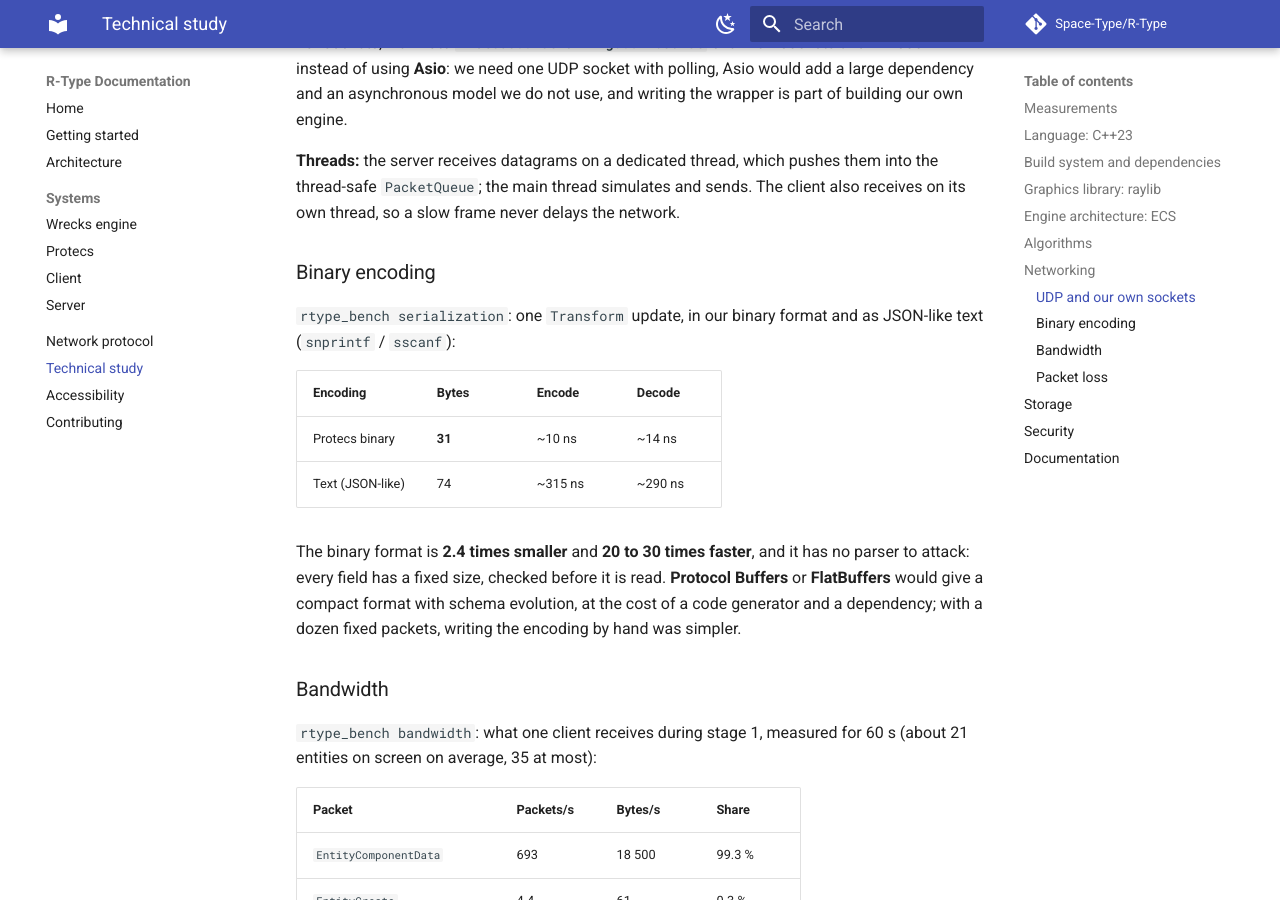
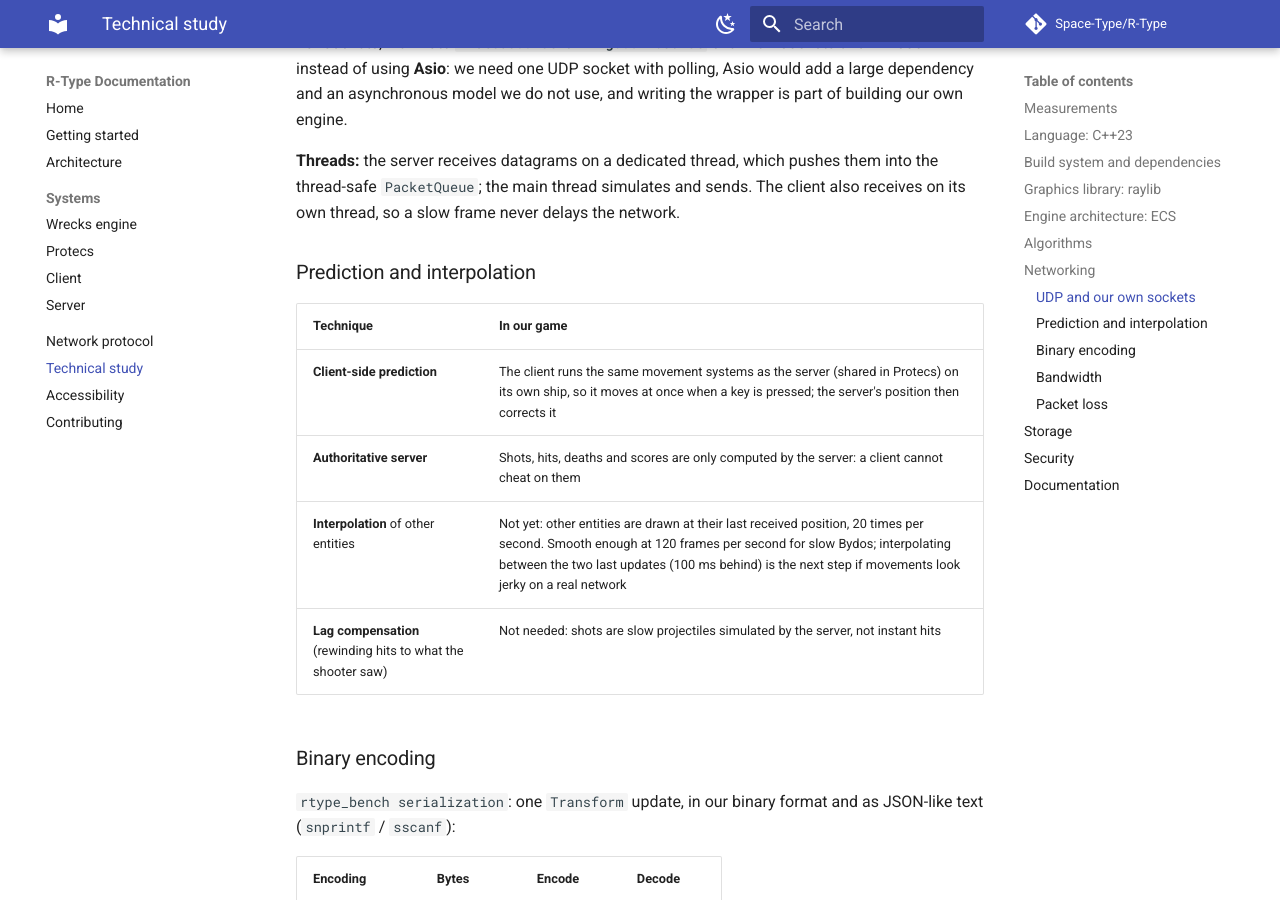
Before and after one commit to Space-Type/Documentation, an MkDocs documentation site: the page built from docs/technical-study.md, in a window 1280 px wide and 900 px high, scrolled down 5329 px. Built offline with MkDocs 1.6.1 and Material for MkDocs 9.7.7, drawn with Linux system fonts in a browser that asks for light colours; comment, search, counter and statistics services are not loaded; some of the changed text lies outside the part shown.

Commit message:
docs(study): add prediction, interpolation, spoofing and dependency monitoring

```diff
--- a/docs/technical-study.md
+++ b/docs/technical-study.md
@@ -169,6 +169,15 @@ them into the thread-safe `PacketQueue`; the main thread simulates and sends.
 The client also receives on its own thread, so a slow frame never delays the
 network.
 
+### Prediction and interpolation
+
+| Technique | In our game |
+|---|---|
+| **Client-side prediction** | The client runs the same movement systems as the server (shared in Protecs) on its own ship, so it moves at once when a key is pressed; the server's position then corrects it |
+| **Authoritative server** | Shots, hits, deaths and scores are only computed by the server: a client cannot cheat on them |
+| **Interpolation** of other entities | Not yet: other entities are drawn at their last received position, 20 times per second. Smooth enough at 120 frames per second for slow Bydos; interpolating between the two last updates (100 ms behind) is the next step if movements look jerky on a real network |
+| **Lag compensation** (rewinding hits to what the shooter saw) | Not needed: shots are slow projectiles simulated by the server, not instant hits |
+
 ### Binary encoding
 
 `rtype_bench serialization`: one `Transform` update, in our binary format and
@@ -251,7 +260,9 @@ benchmark README shows the `netem` commands.
 | Strangers | Every packet but `PlayerJoin` is ignored from an address that did not join |
 | Input floods | At most 50 pending inputs per player; inputs for past ticks are ignored |
 | Oversized files | Settings at most 4 KiB, stage files at most 64 KiB, checked before reading |
-| Vulnerable dependencies | Pinned versions (submodule commits, GoogleTest tag), updated on purpose |
+| Address spoofing | UDP does not prove where a datagram comes from, and a player is known by its address: someone who can spoof it could send inputs in its name. They can only move or fire that ship, never change the game state. A session token in each packet, given in `PlayerId`, is the planned fix |
+| Flooding | Measured below: the server keeps running and answering. Planned: a limit of datagrams per second and per address |
+| Vulnerable dependencies | Pinned versions (submodule commits, GoogleTest tag), updated on purpose. For long-term monitoring, GitHub **Dependabot** alerts can watch the submodules and the GitHub Actions of the public repositories |
 
 **Robustness, measured** (`rtype_bench fuzz`): 100 000 malformed datagrams of
 five kinds (random bytes; a known type with a random payload; an `EntityList`
```
